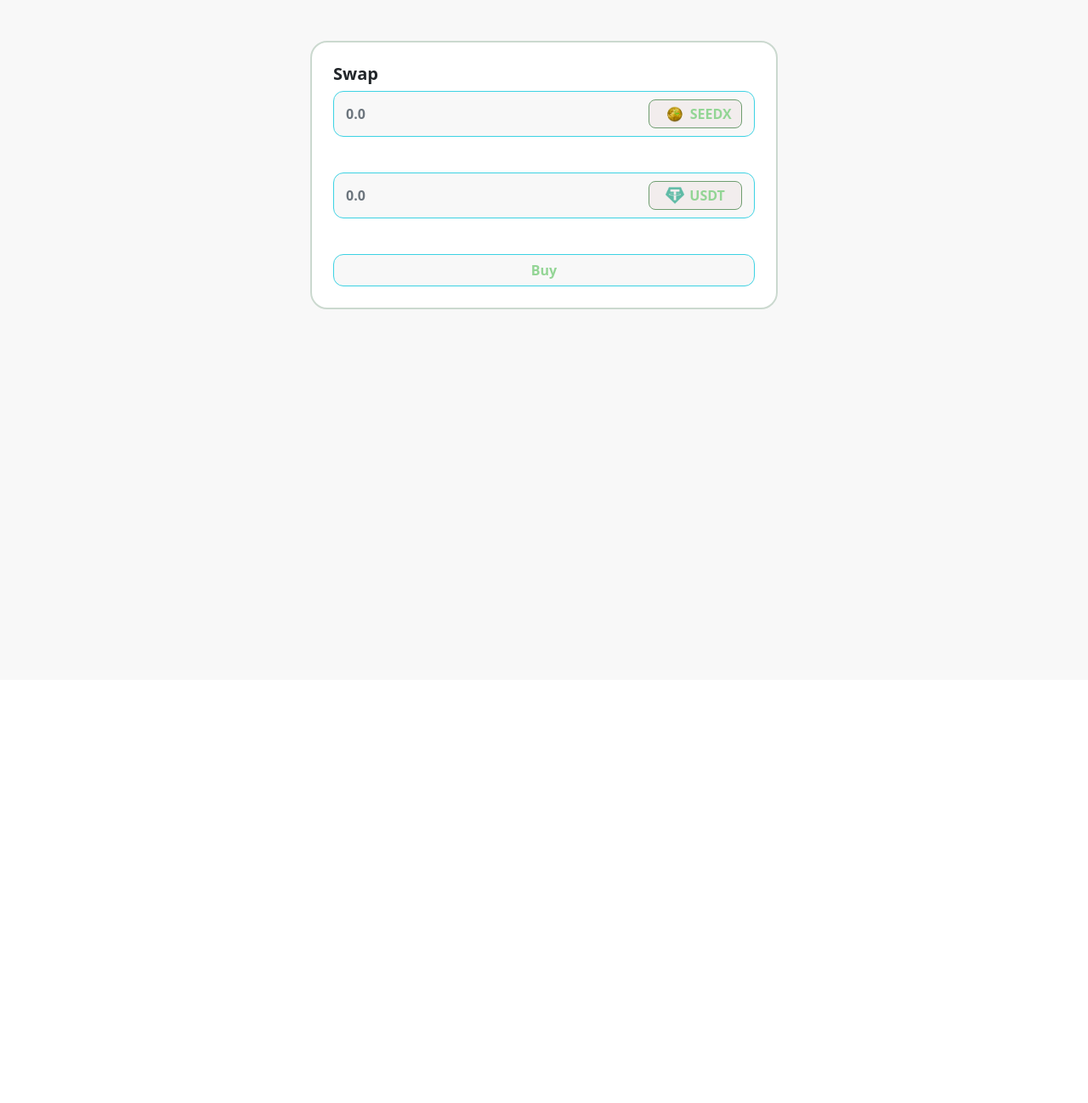
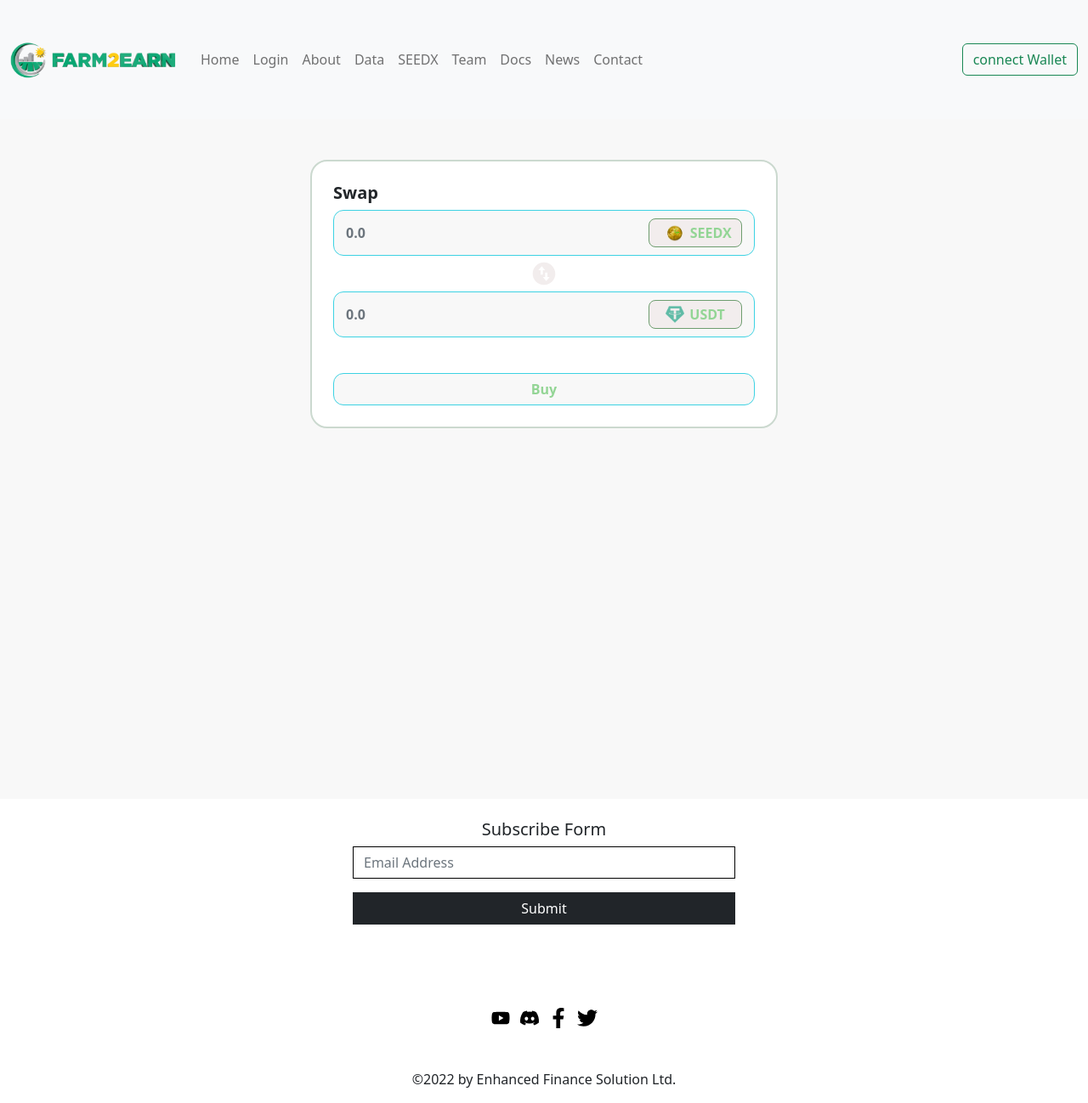
Before and after one commit to asad926/farm2earn_dapp, a React (Create React App) app: page / in a window 1280 px wide. Shown: the whole page at 85% size. Before the commit the page ends 800 px from the top, so only its background shows below. Built offline with nearby package versions, Linux system fonts and the light colour scheme.

Commit message:
Add header and footer

```diff
--- a/package.json
+++ b/package.json
@@ -10,6 +10,7 @@
     "react": "^18.2.0",
     "react-bootstrap": "^2.5.0",
     "react-dom": "^18.2.0",
+    "react-icons": "^4.4.0",
     "react-scripts": "5.0.1",
     "web-vitals": "^2.1.4"
   },
--- a/src/App.js
+++ b/src/App.js
@@ -1,9 +1,13 @@
 import "./App.scss";
 import Swap_form from "./component/Swap_form.jsx";
+import NaveBar from "./component/NavBar.jsx";
+import Footer from "./component/Footer.jsx";
 function App() {
   return (
     <div>
+      <NaveBar />
       <Swap_form />
+      <Footer />
     </div>
   );
 }
--- a/src/App.scss
+++ b/src/App.scss
@@ -39,6 +39,24 @@
         }
       }
     }
+    .swap_arrow {
+      display: flex;
+      justify-content: center;
+      margin-top: -37px;
+      margin-bottom: 5px;
+
+      svg {
+        cursor: pointer;
+        border-radius: 50%;
+        color: #f2eded;
+        &:hover {
+          color: #6e9d6f !important;
+        }
+        &:active {
+          color: #446a44 !important;
+        }
+      }
+    }
     .btn-primary {
       background-color: #f8f8f8;
       border: 1.5px solid #3dd2e3;
@@ -69,3 +87,35 @@
     box-shadow: none !important;
   }
 }
+.navbar {
+  height: 140px;
+}
+.footer {
+  // background-color: lightgray;
+  // margin-top: 45px;
+  .content {
+    width: 450px;
+    margin-left: auto;
+    margin-right: auto;
+    display: flex;
+    flex-direction: column;
+    .form-control {
+      border-radius: 0px !important;
+      border: 1px solid black;
+    }
+    .btn-dark {
+      border-radius: 0px !important;
+    }
+    .Social_links {
+      display: flex;
+      flex-direction: row;
+      justify-content: center;
+      align-items: center;
+      a {
+        color: black;
+        margin-left: 5px;
+        margin-right: 5px;
+      }
+    }
+  }
+}
--- /dev/null
+++ b/src/component/Footer.jsx
@@ -0,0 +1,40 @@
+import React, { Component } from "react";
+import Form from "react-bootstrap/Form";
+import Button from "react-bootstrap/Button";
+import { AiFillYoutube } from "react-icons/ai";
+import { FaDiscord, FaFacebookF, FaTwitter } from "react-icons/fa";
+class footer extends Component {
+  state = {};
+  render() {
+    return (
+      <div className="footer">
+        <div className="content">
+          <h5 className="text-center mt-4">Subscribe Form</h5>
+          <Form.Group className="mb-3" controlId="exampleForm.ControlInput1">
+            <Form.Control type="email" placeholder="Email Address" />
+          </Form.Group>
+          <Button variant="dark" className="mb-5">
+            Submit
+          </Button>
+          <div className="Social_links my-5">
+            <a href="#">
+              <AiFillYoutube size="24px" />
+            </a>
+            <a href="#">
+              <FaDiscord size="24px" />
+            </a>
+            <a href="#">
+              <FaFacebookF size="24px" />
+            </a>
+            <a href="#">
+              <FaTwitter size="24px" />
+            </a>
+          </div>
+          <p className="text-center">©2022 by Enhanced Finance Solution Ltd.</p>
+        </div>
+      </div>
+    );
+  }
+}
+
+export default footer;
--- /dev/null
+++ b/src/component/NavBar.jsx
@@ -0,0 +1,41 @@
+import React, { Component } from "react";
+import Button from "react-bootstrap/Button";
+import Container from "react-bootstrap/Container";
+import Nav from "react-bootstrap/Nav";
+import Navbar from "react-bootstrap/Navbar";
+import F2E_one from "../img/F2E one.webp";
+class navBar extends Component {
+  state = {};
+  render() {
+    return (
+      <Navbar bg="light" expand="lg" sticky="top">
+        <Container fluid>
+          <Navbar.Brand href="#">
+            <img src={F2E_one} alt="" width="200px" />
+          </Navbar.Brand>
+          <Navbar.Toggle aria-controls="navbarScroll" />
+          <Navbar.Collapse id="navbarScroll">
+            <Nav
+              className="me-auto my-2 my-lg-0"
+              style={{ maxHeight: "100px" }}
+              navbarScroll
+            >
+              <Nav.Link href="#action1">Home</Nav.Link>
+              <Nav.Link href="#action2">Login</Nav.Link>
+              <Nav.Link href="#action2">About</Nav.Link>
+              <Nav.Link href="#action2">Data</Nav.Link>
+              <Nav.Link href="#action2">SEEDX</Nav.Link>
+              <Nav.Link href="#action2">Team</Nav.Link>
+              <Nav.Link href="#action2">Docs</Nav.Link>
+              <Nav.Link href="#action2">News</Nav.Link>
+              <Nav.Link href="#action2">Contact</Nav.Link>
+            </Nav>
+            <Button variant="outline-success">connect Wallet</Button>
+          </Navbar.Collapse>
+        </Container>
+      </Navbar>
+    );
+  }
+}
+
+export default navBar;
--- a/src/component/Swap_form.jsx
+++ b/src/component/Swap_form.jsx
@@ -4,6 +4,7 @@ import Button from "react-bootstrap/Button";
 import Form from "react-bootstrap/Form";
 import seedx_logo from "../img/seedx_logo.png";
 import USDT_logo from "../img/USDT_logo.png";
+import { RiSwapFill } from "react-icons/ri";
 class swap_form extends Component {
   state = {};
   render() {
@@ -17,6 +18,9 @@ class swap_form extends Component {
               <Button>
                 <img src={seedx_logo} alt="" height="24px" /> SEEDX
               </Button>
+            </div>
+            <div className="swap_arrow">
+              <RiSwapFill size="32px" />
             </div>
             <div className="content">
               <Form.Control type="number" placeholder="0.0" />
--- a/src/index.scss
+++ b/src/index.scss
@@ -1,13 +1,24 @@
 body {
   margin: 0;
-  font-family: -apple-system, BlinkMacSystemFont, 'Segoe UI', 'Roboto', 'Oxygen',
-    'Ubuntu', 'Cantarell', 'Fira Sans', 'Droid Sans', 'Helvetica Neue',
+  font-family: -apple-system, BlinkMacSystemFont, "Segoe UI", "Roboto", "Oxygen",
+    "Ubuntu", "Cantarell", "Fira Sans", "Droid Sans", "Helvetica Neue",
     sans-serif;
   -webkit-font-smoothing: antialiased;
   -moz-osx-font-smoothing: grayscale;
 }
 
 code {
-  font-family: source-code-pro, Menlo, Monaco, Consolas, 'Courier New',
+  font-family: source-code-pro, Menlo, Monaco, Consolas, "Courier New",
     monospace;
 }
+/* Chrome, Safari, Edge, Opera */
+input::-webkit-outer-spin-button,
+input::-webkit-inner-spin-button {
+  -webkit-appearance: none;
+  margin: 0;
+}
+
+/* Firefox */
+input[type="number"] {
+  -moz-appearance: textfield;
+}
```
Also changed, not shown: src/img/F2E one.webp (added), 1 other file (tests, documents, lock files or other folders).
